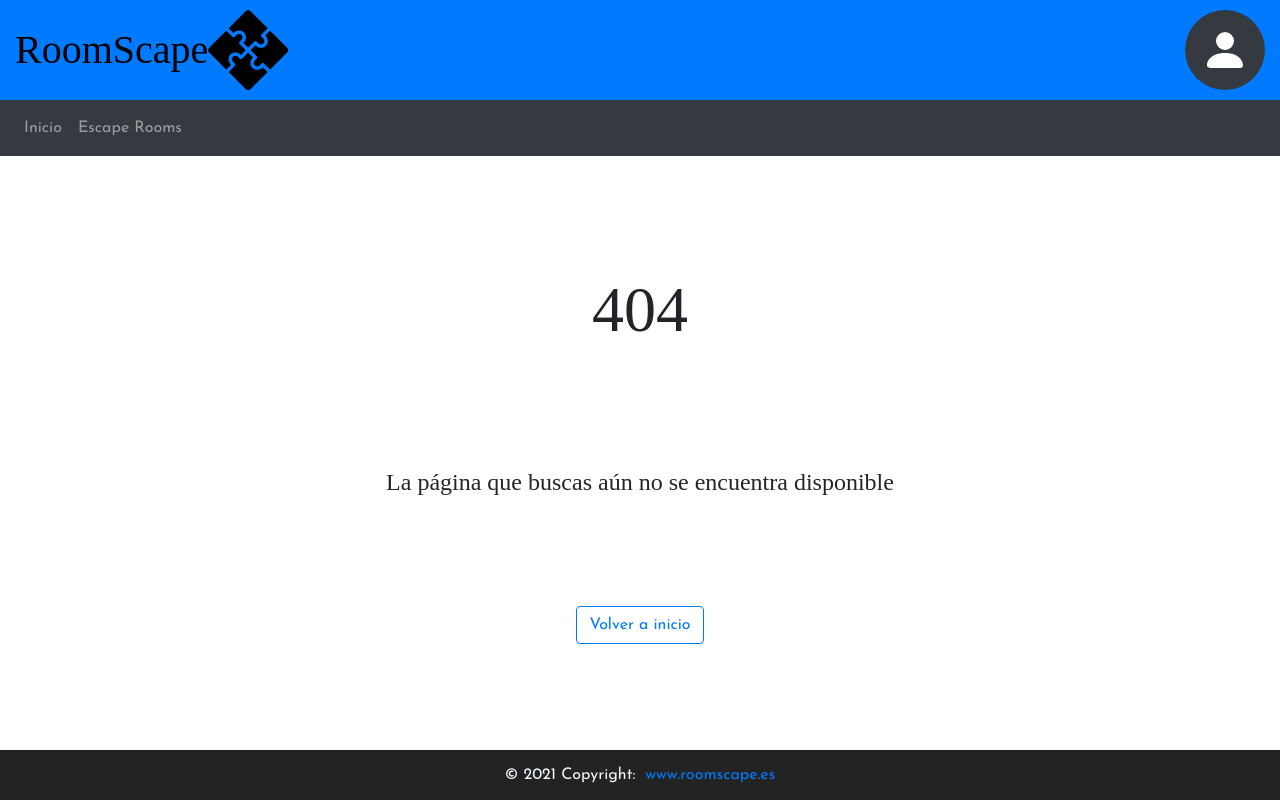
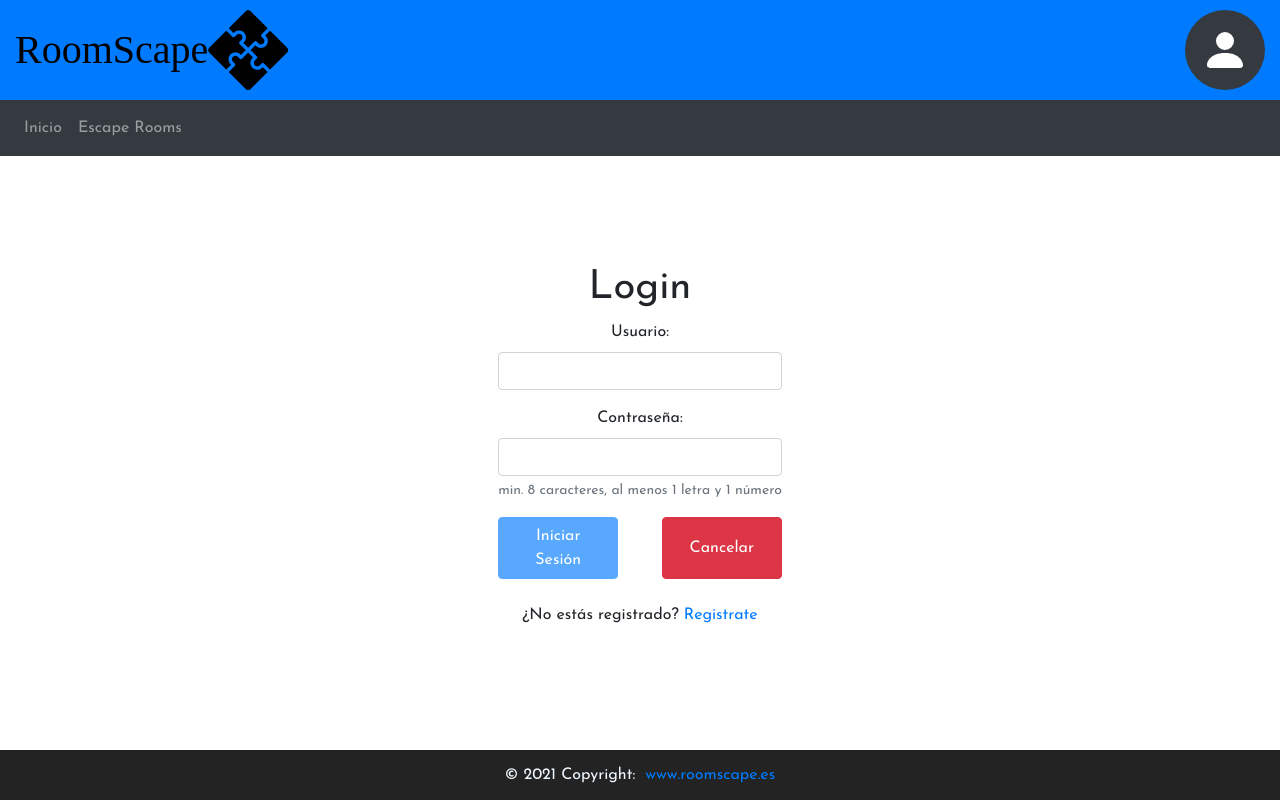
Before and after one commit to jmoyonero/roomscape-front, a Vue app: page /login in a window 1280 px wide. Before the commit this address had no page. Built offline with nearby package versions, Linux system fonts and the light colour scheme; a web font is replaced by a local one; what vue-cryptojs would draw is missing.

Commit message:
ROOM-168: Creado el formulario html del login

```diff
--- a/src/components/Header.vue
+++ b/src/components/Header.vue
@@ -7,7 +7,7 @@
       <img href="/" class="logo" src="../../public/images/roomscape_logo.png">
     </a>
 
-    <b-avatar id="avatar" href="/registro" size="5rem" variant="dark" class="ml-auto"></b-avatar>
+    <b-avatar id="avatar" href="/login" size="5rem" variant="dark" class="ml-auto"></b-avatar>
   </header>
 </template>
 
--- a/src/router/index.js
+++ b/src/router/index.js
@@ -20,6 +20,11 @@ const routes = [
         component: () => import('../views/clients/NewClient.vue')
     },
     {
+        path: '/login',
+        name: 'Login',
+        component: () => import('../views/login/UserLogin.vue')
+    },
+    {
         path: '/*',
         name: 'NotFound',
         component: () => import('../views/NotFound.vue')
--- /dev/null
+++ b/src/views/login/UserLogin.vue
@@ -0,0 +1,188 @@
+<template>
+  <div id="login_form">
+    <div id="title"><h1>Login</h1></div>
+    <b-form @submit="onSubmit" @reset="onReset" v-if="show">
+      <b-form-group
+          id="input-group-user"
+          label="Usuario:"
+          label-for="input-user"
+      >
+        <b-form-input
+            id="input-user"
+            v-model="form.user"
+            type="text"
+            :state="userValidator"
+            placeholder=""
+            class="text-center"
+            required
+        ></b-form-input>
+      </b-form-group>
+
+      <b-form-group
+          id="input-group-password"
+          label="Contraseña:"
+          label-for="input-password"
+          description="min. 8 caracteres, al menos 1 letra y 1 número"
+      >
+        <b-form-input
+            id="input-password"
+            v-model="form.password"
+            type="password"
+            placeholder=""
+            :state="passwordValidator"
+            aria-describedby="input-live-help input-live-feedback"
+            class="text-center"
+            required
+        ></b-form-input>
+      </b-form-group>
+
+      <div id="buttons" class="d-flex justify-content-between">
+        <b-button :disabled="!enabledButton" class="button-success-login" type="submit" variant="primary">Iniciar Sesión</b-button>
+        <b-button class="button-cancel-login" type="reset" variant="danger">Cancelar</b-button>
+      </div>
+
+      <br>
+
+      <p>¿No estás registrado? <a href="/registro">Registrate</a></p>
+    </b-form>
+
+    <b-modal id="modal-1" title="BootstrapVue">
+      <p class="my-4">Hello from modal!</p>
+    </b-modal>
+
+    <ModalMessage
+        :message="modal.message"
+        :title="modal.title"
+        :variant="modal.variant"
+        class="custom-modal"
+    ></ModalMessage>
+  </div>
+</template>
+
+<script>
+import axios from "axios";
+import ModalMessage from "@/components/Modal";
+
+export default {
+  name: "Login",
+  components: {ModalMessage},
+  data() {
+    return {
+      form: {
+        user: '',
+        password: '',
+        dni: ''
+      },
+      show: true,
+      modal: {
+        title: '',
+        message: '',
+        variant: '',
+      }
+    }
+  },
+  computed: {
+    enabledButton() {
+      return this.userValidator && this.passwordValidator;
+    },
+    userValidator() {
+      if (this.form.user == '') return null
+      return !/[^a-zA-Z0-9-_]/.test(this.form.user);
+    },
+    passwordValidator() {
+      if (this.form.password == '') return null
+      return /^(?=\w*\d)(?=\w*[a-z])\S{8,}$/.test(this.form.password) && this.form.password.length >= 8;
+    },
+    dniValidator() {
+      if (this.form.dni == '') return null
+      return this.validateDni(this.form.dni)
+    }
+  },
+  methods: {
+    onSubmit(event) {
+      event.preventDefault()
+
+      let newForm = {}
+      newForm.user = this.form.user
+      newForm.password = window.btoa(unescape(encodeURIComponent(this.form.password + "roomscape")));
+      newForm.dni = this.form.dni
+
+      axios
+          .post('https://backend-dev.roomscape.es/client/create', newForm)
+          .then(response => {
+            this.showSuccessModal(response.data)
+            this.resetForm()
+          })
+          .catch(err => {
+            this.showWarningModal(err.response.data)
+          })
+    },
+    onReset(event) {
+      event.preventDefault()
+      this.resetForm()
+    },
+    resetForm() {
+      this.form.user = ''
+      this.form.password = ''
+      this.form.dni = ''
+    },
+    showSuccessModal(client) {
+      this.$bvModal.show("modal")
+      this.modal.title = "¡Operación Exitosa!"
+      this.modal.message = "Has iniciado sesión correctamente: " + client.user
+      this.modal.variant = 'success'
+    },
+    showWarningModal(message) {
+      this.$bvModal.show("modal")
+      this.modal.message = message
+      this.modal.title = "¡Operación Fallida!"
+      this.modal.variant = 'warning'
+    },
+    validateDni(dni) {
+      let regExpDni = /^\d{8}[A-Z]$/;
+
+      if (regExpDni.test(dni) == true) {
+        let number = dni.substr(0, dni.length - 1);
+        let letterId = dni.substr(dni.length - 1, 1);
+        let letter = 'TRWAGMYFPDXBNJZSQVHLCKET';
+        number = number % 23;
+        return letter.substring(number, number + 1) == letterId.toUpperCase()
+      } else {
+        return false
+      }
+    }
+  }
+}
+</script>
+
+<style scoped>
+#login_form {
+  width: 100%;
+  display: flex;
+  flex-direction: column;
+  justify-content: center;
+  align-items: center;
+}
+
+.button-success-login {
+  width: 120px;
+  margin-right: 15px;
+}
+
+.button-cancel-login {
+  width: 120px;
+  margin-left: 15px;
+}
+
+#title {
+  width: 500px;
+}
+
+@media (max-width: 768px) {
+  #title {
+    font-size: x-large;
+    margin-bottom: 30px;
+  }
+}
+
+</style>
```
Also changed, not shown: 1 other file (tests, documents, lock files or other folders).
